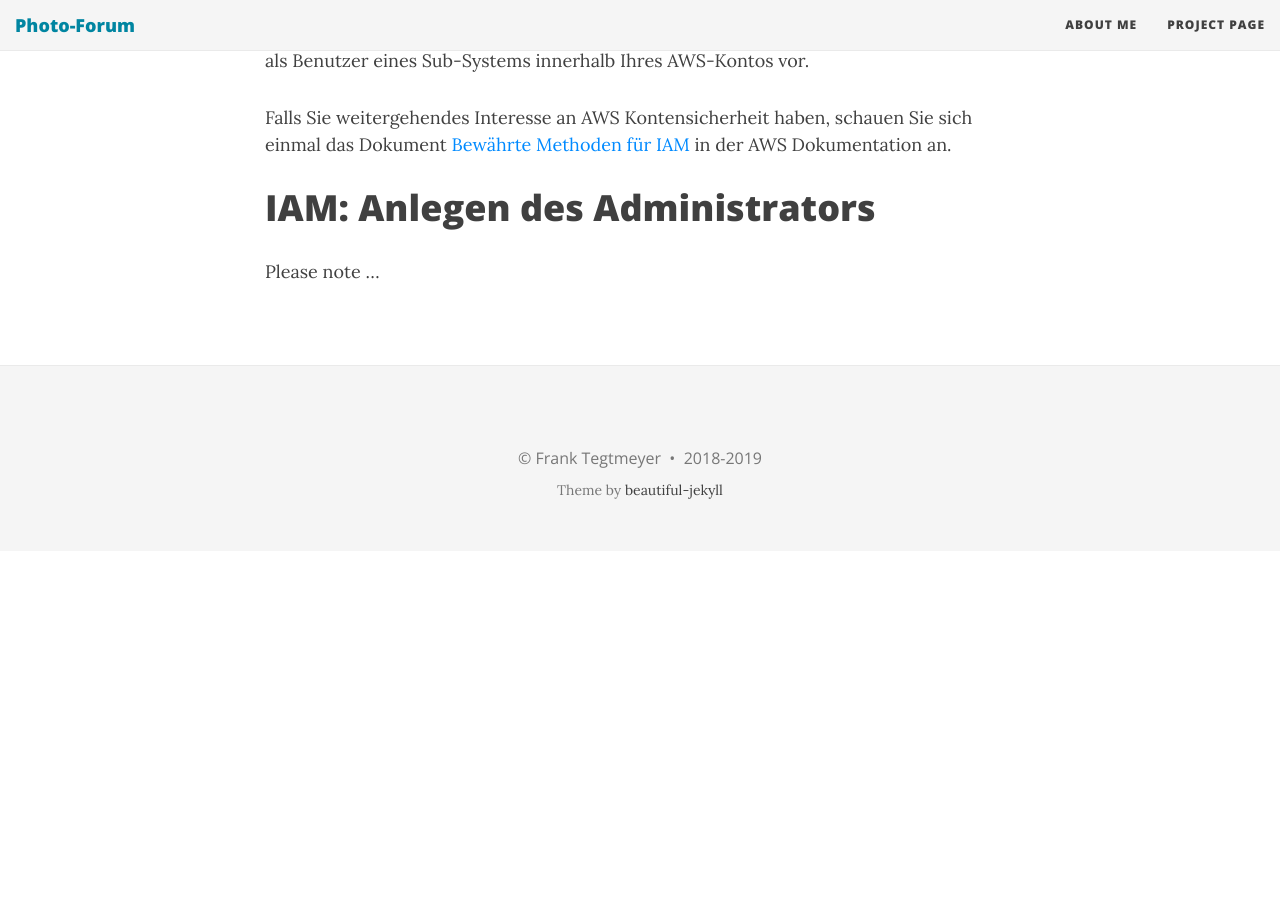
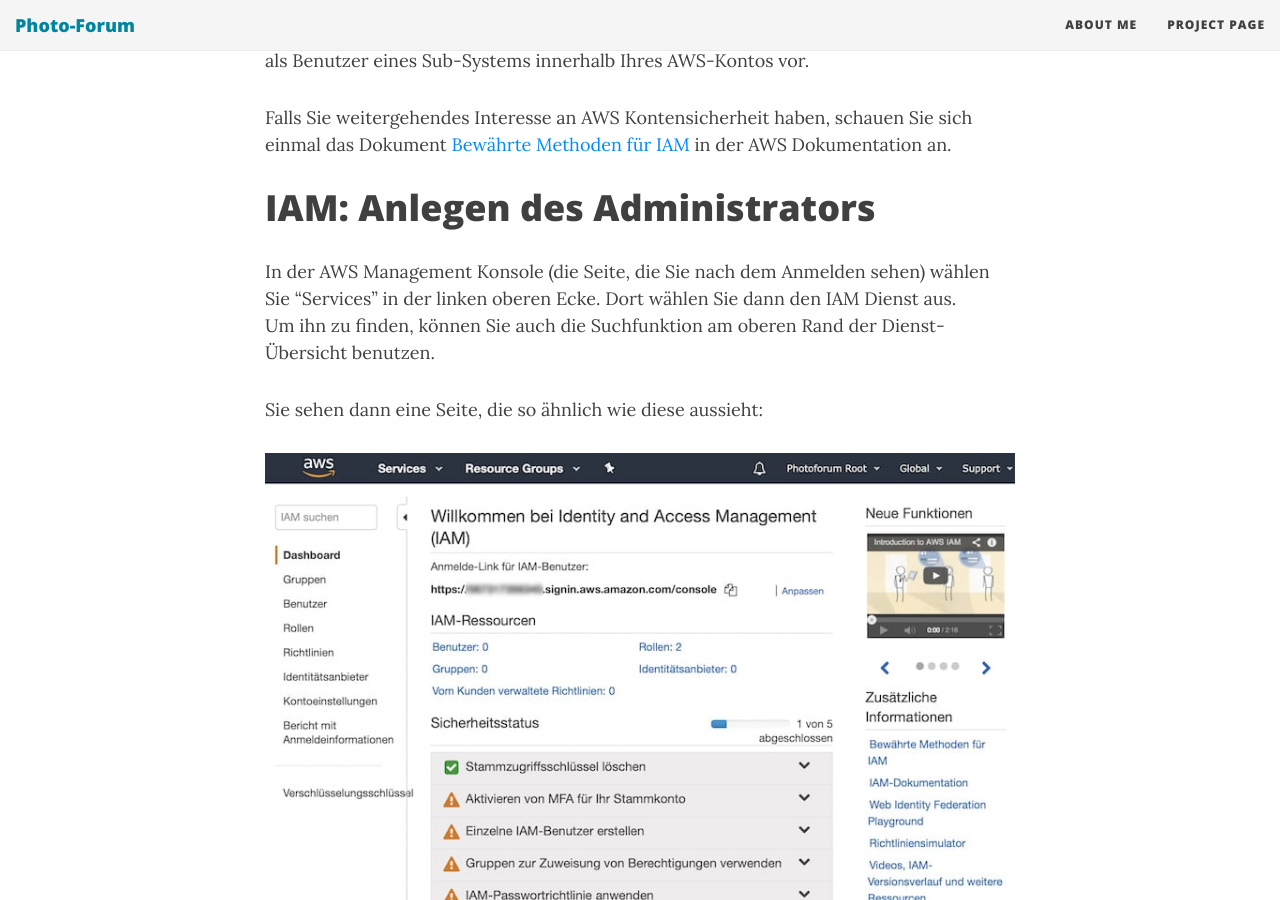
Before and after one commit to MiriamPapp/photo-forum, a Jekyll site: the page built from docs/awssetup_de.md, in a window 1280 px wide and 900 px high, scrolled down 2262 px. Built offline with Jekyll 4.4.1, drawn with Linux system fonts in a browser that asks for light colours; nearby versions of some CDN libraries; before the commit the page ends 2813 px from its top, so only the background shows below that.

```diff
--- a/docs/awssetup_de.md
+++ b/docs/awssetup_de.md
@@ -64,4 +64,11 @@ in der AWS Dokumentation an.
 
 # IAM: Anlegen des Administrators
 
-Please note ...
+In der AWS Management Konsole (die Seite, die Sie nach dem Anmelden sehen) wählen Sie
+"Services" in der linken oberen Ecke. Dort wählen Sie dann den IAM Dienst aus.
+Um ihn zu finden, können Sie auch die Suchfunktion am oberen Rand der Dienst-Übersicht
+benutzen.
+
+Sie sehen dann eine Seite, die so ähnlich wie diese aussieht:
+
+![IAM Übersicht](../img/IAM_de.jpg)
```
Also changed, not shown: docs/awssetup.md (+6 -1 lines), docs/img/IAM.jpg (added), docs/img/IAM_de.jpg (added).
